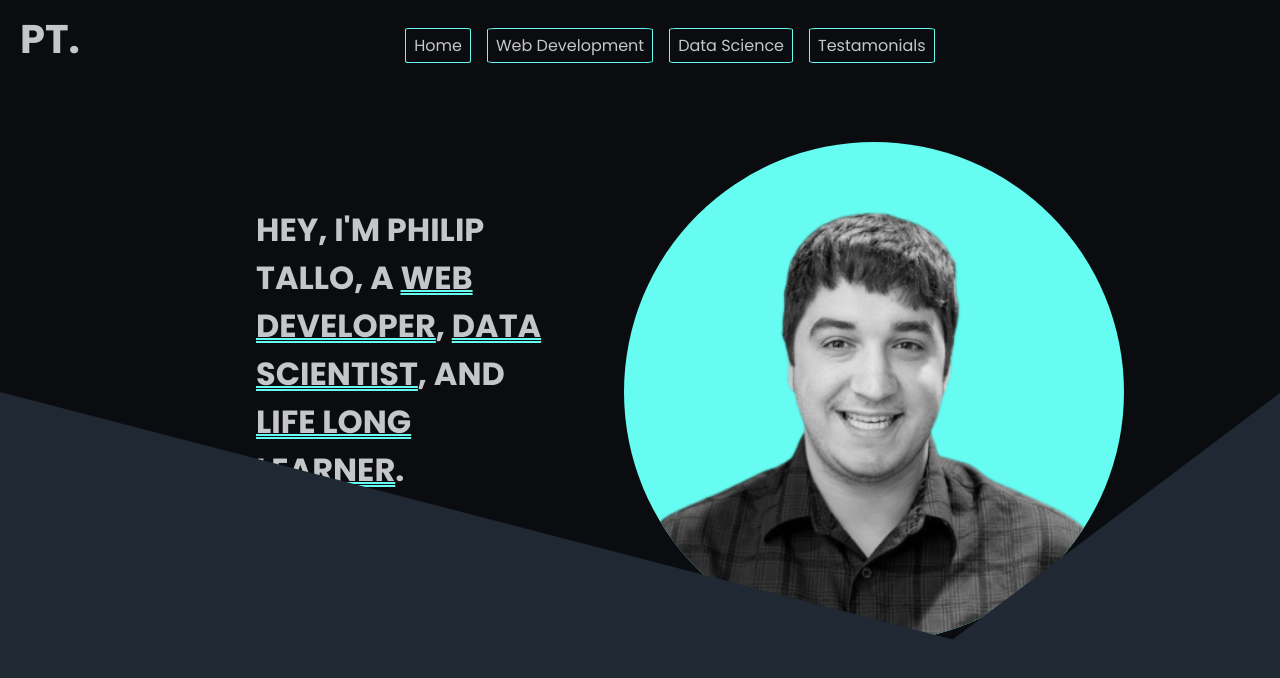
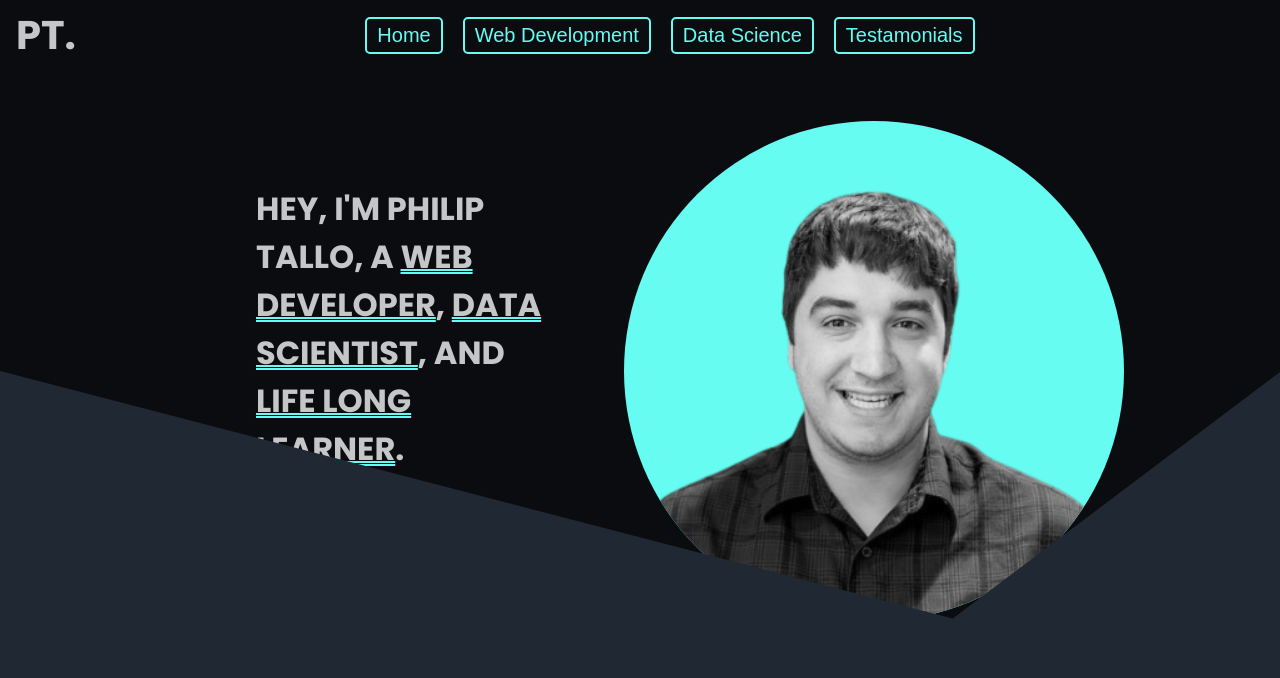
Before and after one commit to ptallo/personal_website, a React (Vite) app: page / in a window 1280 px wide. Shown: the top 678 px of the page. Built offline with nearby package versions, Linux system fonts and the light colour scheme.

Commit message:
added button changes

```diff
--- a/src/components/HoverButton/HoverButton.scss
+++ b/src/components/HoverButton/HoverButton.scss
@@ -1,15 +1,32 @@
 @import "../../index.scss";
 
 .hover-button {
-    border: 1px solid $accent-color;
-    border-radius: 5%;
+    margin: 0 0.5em;
+    padding: 0.25em 0.5em;
+    font-size: 1.25em;
 
-    margin: 0.5em;
-    padding: 0.25em 0.5em;
+    cursor: pointer;
+    // letter-spacing: 2px;
+    position: relative;
+    border: solid $accent-color 2px;
+    color: $accent-color;
+    z-index: 1;
+    transition: all 750ms ease-in-out;
+    border-radius: 5px;
+    background-image: -webkit-linear-gradient(30deg, transparent 50%, $accent-color 50%);
+    background-image: linear-gradient(30deg, transparent 50%, $accent-color 50%);
+    background-size: 298%;
+    background-color: transparent;
+    background-repeat: no-repeat;
+    background-position: 0%;
 }
 
 .hover-button:hover {
-    border: 1px solid $background-color;
-    background-color: $accent-color;
+    background-position: 100%;
     color: $background-color;
+    border-color: $accent-color;
 }
+
+.hover-button:focus {
+    outline: none
+}
--- a/src/components/HoverButton/HoverButton.tsx
+++ b/src/components/HoverButton/HoverButton.tsx
@@ -2,16 +2,12 @@ import './HoverButton.scss';
 
 export interface HoverButtonProps {
   text?: string;
-  height?: number;
-  width?: number;
 }
 
 export function HoverButton({
   text = 'Something',
-  height = 60,
-  width = 320,
 }: HoverButtonProps) {
-  return <div className='hover-button'>
+  return <button className="hover-button">
     <span>{text}</span>
-  </div>
+  </button>
 }
--- a/src/components/Navbar/Navbar.scss
+++ b/src/components/Navbar/Navbar.scss
@@ -4,8 +4,9 @@
     color: $text-color;
     background-color: $background-color;
 
-    padding: 20px;
+    padding: 1em;
     display: flex;
+    align-items: flex-end;
 
     .initials {
         padding: 0;
--- a/src/components/Navbar/Navbar.tsx
+++ b/src/components/Navbar/Navbar.tsx
@@ -1,27 +1,20 @@
 import { HoverButton } from '../HoverButton/HoverButton';
 import './Navbar.scss';
 
-let buttonOptions = {
-  height: 60,
-  width: 320,
-  ids: [
-    "Home",
-    "Web Development",
-    "Data Science",
-    "Testamonials",
-  ],
-}
+let ids = [
+  "Home",
+  "Web Development",
+  "Data Science",
+  "Testamonials",
+]
+
 
 export function Navbar() {
   return <div className='navbar'>
     <span className='initials'>PT.</span>
 
     <div className='flex-container'>
-      {buttonOptions.ids.map(t => <HoverButton
-        text={t}
-        height={buttonOptions.height}
-        width={buttonOptions.width}
-      />)}
+      {ids.map(t => <HoverButton text={t} />)}
     </div>
   </div>;
 }
```
